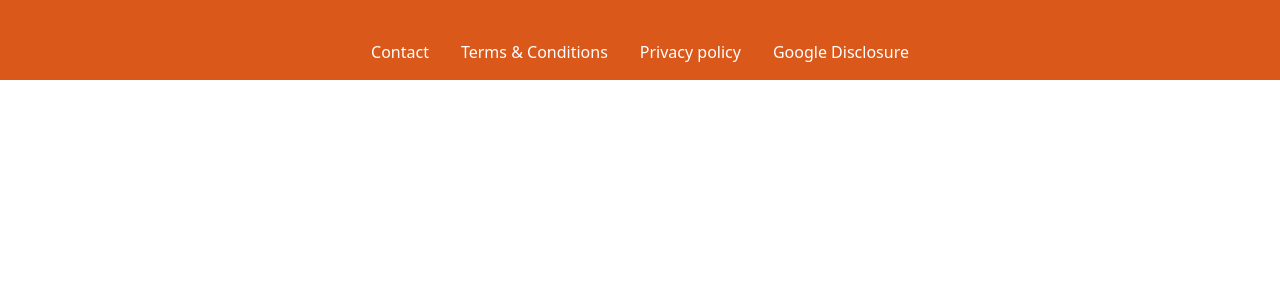
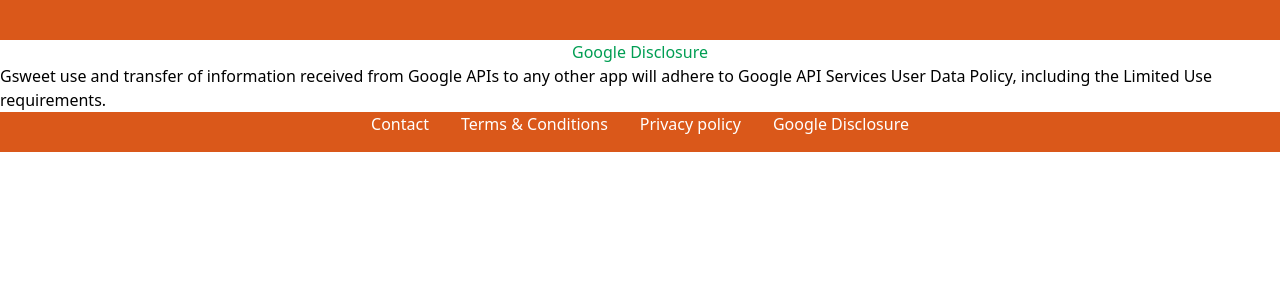
Before and after one commit to Set-Forget/gsweet-landing, a React (Vite) app: page /google-disclosure in a window 1280 px wide. Shown: the top 300 px of the page. Built offline with nearby package versions, Linux system fonts and the light colour scheme.

Commit message:
remove paths

```diff
--- a/src/App.jsx
+++ b/src/App.jsx
@@ -15,10 +15,9 @@
         <div className='flex-1'>
           <Routes>
             <Route path="/" element={<Main />} />
-            <Route path="/gsweet-landing/" element={<Main />} />
-            <Route path="/gsweet-landing/privacy-policy" element={<PrivacyPolicy />} />
-            <Route path="/gsweet-landing/tc" element={<TermsAndConditions />} />
-            <Route path="/gsweet-landing/google-disclosure" element={<GoogleDisclosure />} />
+            <Route path="/privacy-policy" element={<PrivacyPolicy />} />
+            <Route path="/tc" element={<TermsAndConditions />} />
+            <Route path="/google-disclosure" element={<GoogleDisclosure />} />
           </Routes>
         </div>
         <Footer />
--- a/src/components/Footer/footer.jsx
+++ b/src/components/Footer/footer.jsx
@@ -11,9 +11,9 @@
     <footer className="max-w-full bg-[#DA581A] h-[5vh]">
         <ul className='flex flex-row justify-center items-center list-style-none text-white'>
             <li  className="px-4"><a href="mailto:thepatrickdempsey@gmail.com">Contact</a></li>
-            <li  className="px-4"><Link to="/gsweet/tc">Terms &amp; Conditions</Link></li>
-            <li  className="px-4"><Link to="/gsweet/privacy-policy">Privacy policy</Link></li>
-            <li  className="px-4"><Link to="/gsweet/google-disclosure">Google Disclosure</Link></li>
+            <li  className="px-4"><Link to="/tc">Terms &amp; Conditions</Link></li>
+            <li  className="px-4"><Link to="/privacy-policy">Privacy policy</Link></li>
+            <li  className="px-4"><Link to="/google-disclosure">Google Disclosure</Link></li>
         </ul>
     </footer>
   )
--- a/vite.config.js
+++ b/vite.config.js
@@ -4,5 +4,5 @@
 // https://vitejs.dev/config/
 export default defineConfig({
   plugins: [react()],
-  base: "/gsweet-landing/"
+  // base: "/gsweet-landing/"
 })
```
